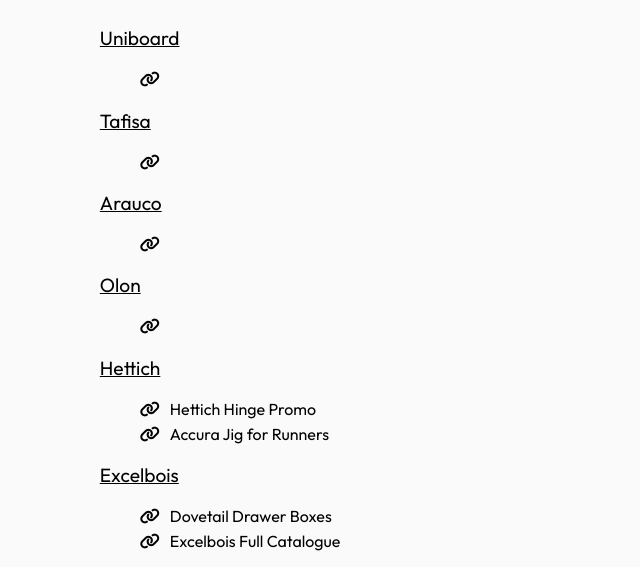
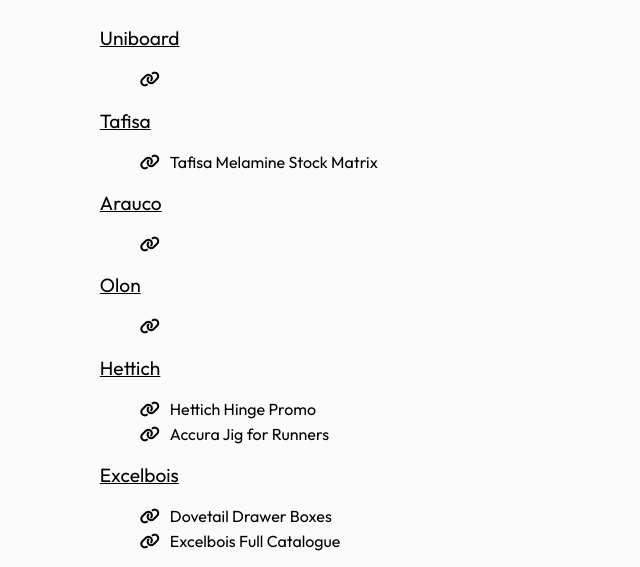
Before and after one commit to buryott1881/showroom-pdf, a plain HTML site: page index.html in a window 1280 px wide. Shown: the part 377-944 px from the top of the page, without its empty margins (161-801 px from the left). Drawn offline with Linux system fonts and the light colour scheme.

Commit message:
Tafisa Stock Matrix Update

```diff
--- a/index.html
+++ b/index.html
@@ -21,7 +21,7 @@ Showroom Directory
 	</ul>
 	<p class="list-header">Tafisa</p>
 	<ul class="list">
-		<li><i class="fa-solid fa-link"></i></li>
+		<li><i class="fa-solid fa-link"></i><a href="tafisa-sm001-b.pdf" target="_blank">Tafisa Melamine Stock Matrix</a></li>
 	</ul>
 	<p class="list-header">Arauco</p>
 	<ul class="list">
```
Also changed, not shown: 1 other file.
